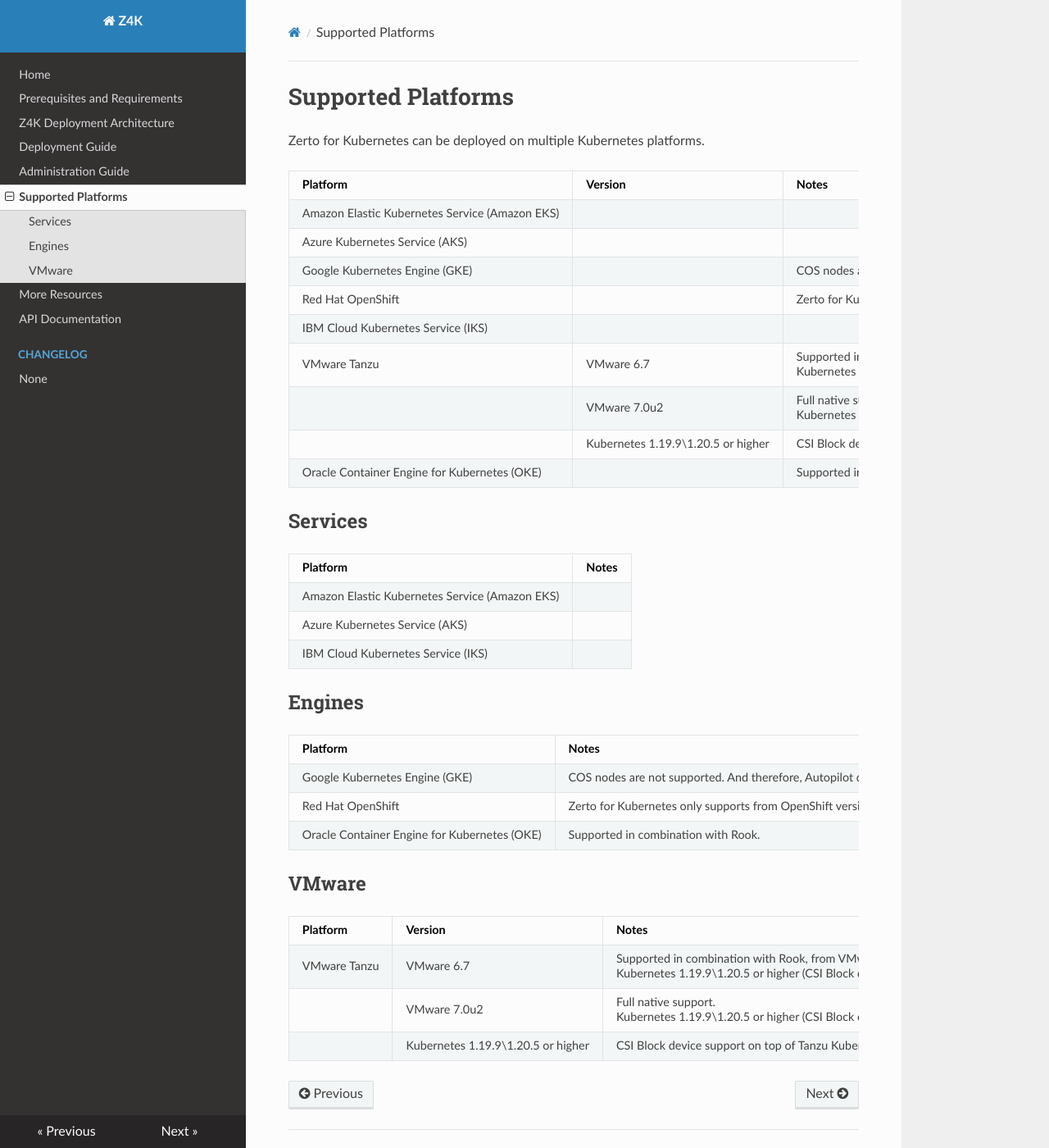
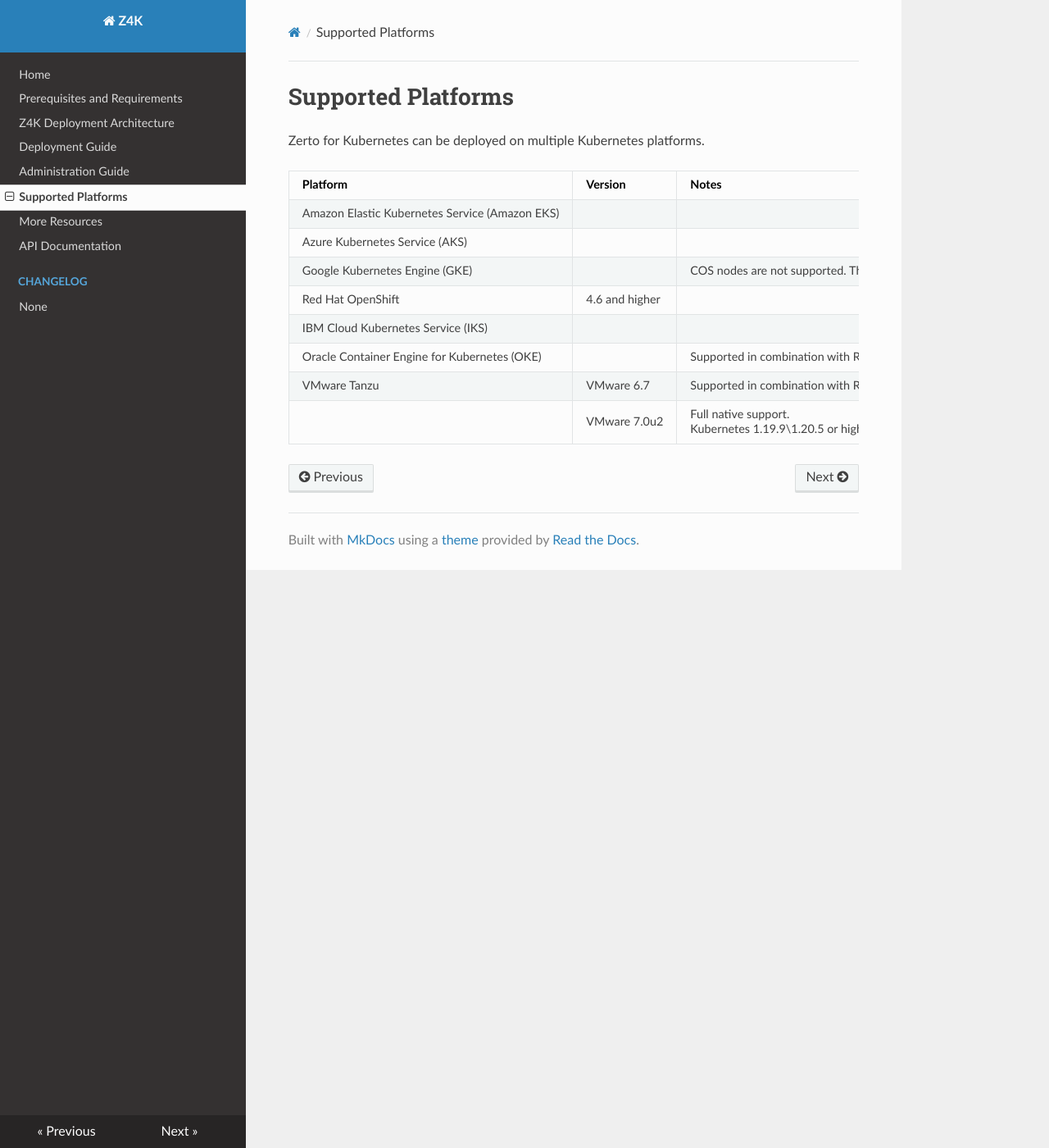
Before and after one commit to ZertoPublic/Z4K, an MkDocs documentation site: the page built from docs/SupportedPlatforms.md, in a window 1280 px wide and 1400 px high. Shown: the whole window at 82% size. Built offline with MkDocs 1.6.1, drawn with Linux system fonts in a browser that asks for light colours.

Commit message:
Update SupportedPlatforms.md

```diff
--- a/docs/SupportedPlatforms.md
+++ b/docs/SupportedPlatforms.md
@@ -6,34 +6,9 @@
 | ------------------------------------ |--|------ |
 | Amazon Elastic Kubernetes Service (Amazon EKS)|  |    |
 | Azure Kubernetes Service (AKS)|   |    |
-| Google Kubernetes Engine (GKE)|    | COS nodes are not supported. And therefore, Autopilot deployment is not supported.|  |
-| Red Hat OpenShift |   | Zerto for Kubernetes only supports from OpenShift version 4.6 or higher.|  |
+| Google Kubernetes Engine (GKE)|    | COS nodes are not supported. Therefore, Autopilot deployment is not supported.|  |
+| Red Hat OpenShift | 4.6 and higher  | |  |
 | IBM Cloud Kubernetes Service (IKS) |  |    |
-| VMware Tanzu  | VMware 6.7 | Supported in combination with Rook, from VMware  and onwards full native support. <br> Kubernetes 1.19.9\1.20.5 or higher (CSI Block device support) on top of Tanzu Kubernetes Grid (TKG) is supported starting VMware 7.0u2  |
-|   | VMware 7.0u2 |Full native support. <br> Kubernetes 1.19.9\1.20.5 or higher (CSI Block device support) on top of Tanzu Kubernetes Grid (TKG) is supported starting VMware 7.0u2  |
-|   | Kubernetes 1.19.9\1.20.5 or higher | CSI Block device support on top of Tanzu Kubernetes Grid (TKG) is supported |
-| Oracle Container Engine for Kubernetes (OKE) |   |Supported in combination with Rook. ||
-
-## Services
-
-| Platform                             | Notes |
-| ------------------------------------ |------ |
-| Amazon Elastic Kubernetes Service (Amazon EKS)|    |
-| Azure Kubernetes Service (AKS)|                                                                                   |
-| IBM Cloud Kubernetes Service (IKS)|    |
-
-## Engines
-
-| Platform                             | Notes |
-| ------------------------------------ |------ |
-| Google Kubernetes Engine (GKE)| COS nodes are not supported. And therefore, Autopilot deployment is not supported.|  |
-| Red Hat OpenShift | Zerto for Kubernetes only supports from OpenShift version 4.6 or higher.|  |
-| Oracle Container Engine for Kubernetes (OKE)|Supported in combination with Rook. |   |
-
-## VMware
-
-| Platform                             | Version  |Notes |
-| ------------------------------------ |--|------ |
-| VMware Tanzu  | VMware 6.7 | Supported in combination with Rook, from VMware  and onwards full native support. <br> Kubernetes 1.19.9\1.20.5 or higher (CSI Block device support) on top of Tanzu Kubernetes Grid (TKG) is supported starting VMware 7.0u2  |
-|   | VMware 7.0u2 |Full native support. <br> Kubernetes 1.19.9\1.20.5 or higher (CSI Block device support) on top of Tanzu Kubernetes Grid (TKG) is supported starting VMware 7.0u2  |
-|   | Kubernetes 1.19.9\1.20.5 or higher | CSI Block device support on top of Tanzu Kubernetes Grid (TKG) is supported |
+| Oracle Container Engine for Kubernetes (OKE) |   |Supported in combination with Rook. |
+| VMware Tanzu  | VMware 6.7 | Supported in combination with Rook. |
+|   | VMware 7.0u2 |Full native support. <br> Kubernetes 1.19.9\1.20.5 or higher (CSI Block device support) on top of Tanzu Kubernetes Grid (TKG) is supported.  ||
```
